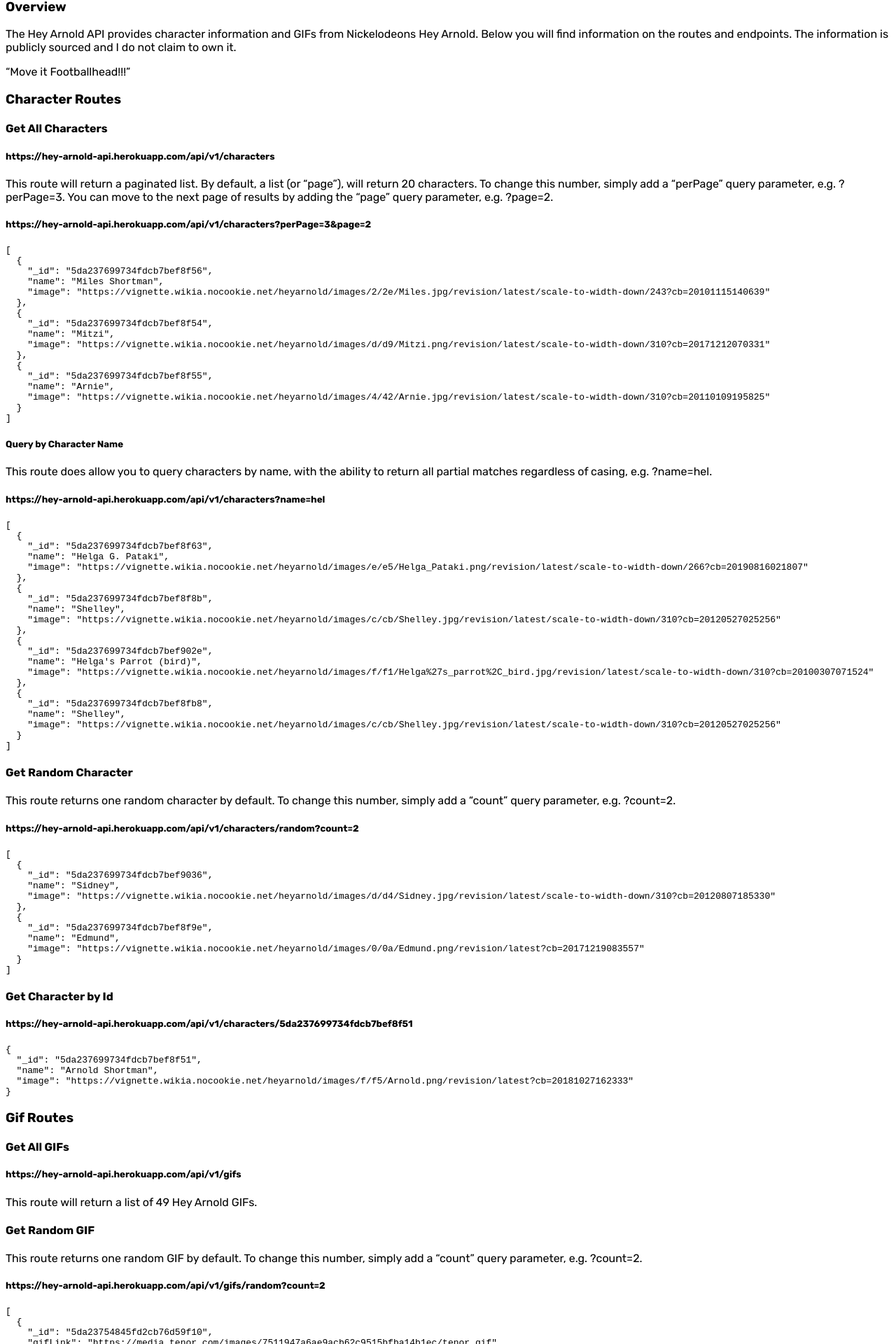
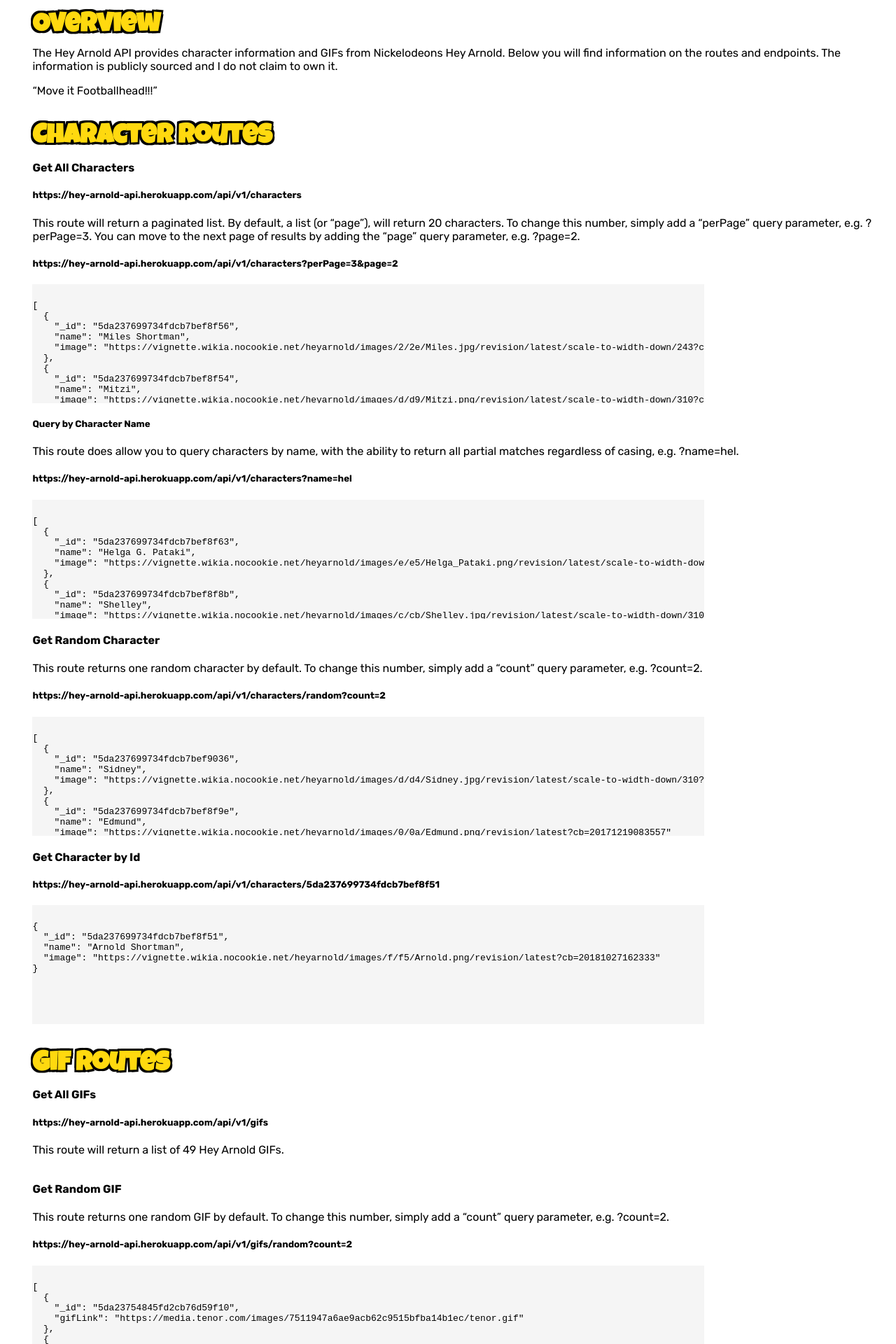
Before and after one commit to aramirezdecruz3148/hey-arnold-api-documentation, a React app: page / in a window 1280 px wide. Shown: the part 604-2524 px from the top of the page at 70% size. Built offline with nearby package versions, Linux system fonts and the light colour scheme; a web font is replaced by a local one.

Commit message:
styled the code blocks and the title for sections

```diff
--- /dev/null
+++ b/src/components/CharacterRoutes.css
@@ -0,0 +1,26 @@
+.flex {
+  display: flex;
+  flex-direction: column;
+  margin-left: 3vw;
+}
+
+.codeBlock {
+  padding-top: 10px;
+  height: 20vh;
+  overflow: scroll;
+  list-style: none;
+  width: 75vw;
+  background: whitesmoke;
+}
+
+.title {
+  font-family: 'Luckiest Guy', cursive;
+  color: #FFD90F;
+  font-size: 3vw;
+  margin-bottom: -.5vw;
+  text-shadow:
+		-.2vw -.2vw 0 #000,
+		.2vw -.2vw 0 #000,
+		-.2vw .2vw 0 #000,
+    .2vw .2vw 0 #000;
+}
--- a/src/components/CharacterRoutes.js
+++ b/src/components/CharacterRoutes.js
@@ -3,11 +3,12 @@
 import nameCharacters from '../data/characters-name';
 import randomCharacter from '../data/character-random';
 import characterById from '../data/character-id';
+import styles from './CharacterRoutes.css';
 
 export default function CharacterRoutes() {
   return (
-    <>
-      <h3>Character Routes</h3>
+    <div className={styles.flex}>
+      <h3 className={styles.title}>Character Routes</h3>
       <section>
         <h4>Get All Characters</h4>
         <h5>https://hey-arnold-api.herokuapp.com/api/v1/characters</h5>
@@ -19,7 +20,7 @@
           the <q>page</q> query parameter, e.g. ?page=2.
         </p>
         <h5>{'https://hey-arnold-api.herokuapp.com/api/v1/characters?perPage=3&page=2'}</h5>
-        <div>
+        <div className={styles.codeBlock}>
           <pre>{JSON.stringify(paginatedCharacters, null, 2)}</pre>
         </div>
         <h5>Query by Character Name</h5>
@@ -29,7 +30,7 @@
           e.g. ?name=hel.
         </p>
         <h5>https://hey-arnold-api.herokuapp.com/api/v1/characters?name=hel</h5>
-        <div>
+        <div className={styles.codeBlock}>
           <pre>{JSON.stringify(nameCharacters, null, 2)}</pre>
         </div>
       </section>
@@ -40,17 +41,17 @@
           simply add a <q>count</q> query parameter, e.g. ?count=2.
         </p>
         <h5>https://hey-arnold-api.herokuapp.com/api/v1/characters/random?count=2</h5>
-        <div>
+        <div className={styles.codeBlock}>
           <pre>{JSON.stringify(randomCharacter, null, 2)}</pre>
         </div>
       </section>
       <section>
         <h4>Get Character by Id</h4>
         <h5>https://hey-arnold-api.herokuapp.com/api/v1/characters/5da237699734fdcb7bef8f51</h5>
-        <div>
+        <div className={styles.codeBlock}>
           <pre>{JSON.stringify(characterById, null, 2)}</pre>
         </div>
       </section>
-    </>
+    </div>
   );
 }
--- a/src/components/Footer.css
+++ b/src/components/Footer.css
@@ -3,7 +3,7 @@
 footer {
   background: #8d7b92;
   width: 100vw;
-  margin: 0;
+  margin-top: 3vw;
   display: flex;
   flex-direction: column;
   align-items: center;
--- /dev/null
+++ b/src/components/GifRoutes.css
@@ -0,0 +1,28 @@
+@import url('https://fonts.googleapis.com/css?family=Luckiest+Guy&display=swap');
+
+.flex {
+  display: flex;
+  flex-direction: column;
+  margin-left: 3vw;
+}
+
+.codeBlock {
+  padding-top: 10px;
+  height: 20vh;
+  overflow: scroll;
+  list-style: none;
+  width: 75vw;
+  background: whitesmoke;
+}
+
+.title {
+  font-family: 'Luckiest Guy', cursive;
+  color: #FFD90F;
+  font-size: 3vw;
+  margin-bottom: -.5vw;
+  text-shadow:
+		-.2vw -.2vw 0 #000,
+		.2vw -.2vw 0 #000,
+		-.2vw .2vw 0 #000,
+    .2vw .2vw 0 #000;
+}
--- a/src/components/GifRoutes.js
+++ b/src/components/GifRoutes.js
@@ -1,11 +1,12 @@
 import React from 'react';
 import randomGifs from '../data/gif-random';
 import gifById from '../data/gif-id';
+import styles from './GifRoutes.css';
 
 export default function GifRoutes() {
   return (
-    <>
-      <h3>Gif Routes</h3>
+    <div className={styles.flex}>
+      <h3 className={styles.title}>Gif Routes</h3>
       <section>
         <h4>Get All GIFs</h4>
         <h5>https://hey-arnold-api.herokuapp.com/api/v1/gifs</h5>
@@ -18,17 +19,17 @@
           simply add a <q>count</q> query parameter, e.g. ?count=2.
         </p>
         <h5>https://hey-arnold-api.herokuapp.com/api/v1/gifs/random?count=2</h5>
-        <div>
+        <div className={styles.codeBlock}>
           <pre>{JSON.stringify(randomGifs, null, 2)}</pre>
         </div>
       </section>
       <section>
         <h4>Get GIF by Id</h4>
         <h5>https://hey-arnold-api.herokuapp.com/api/v1/gifs/5da23754845fd2cb76d59ee7</h5>
-        <div>
+        <div className={styles.codeBlock}>
           <pre>{JSON.stringify(gifById, null, 2)}</pre>
         </div>
       </section>
-    </>
+    </div>
   );
 }
--- /dev/null
+++ b/src/components/Overview.css
@@ -0,0 +1,17 @@
+.flex {
+  display: flex;
+  flex-direction: column;
+  margin-left: 3vw;
+}
+
+.title {
+  font-family: 'Luckiest Guy', cursive;
+  color: #FFD90F;
+  font-size: 3vw;
+  margin-bottom: -.5vw;
+  text-shadow:
+		-.2vw -.2vw 0 #000,
+		.2vw -.2vw 0 #000,
+		-.2vw .2vw 0 #000,
+    .2vw .2vw 0 #000;
+}
--- a/src/components/Overview.js
+++ b/src/components/Overview.js
@@ -1,9 +1,10 @@
 import React from 'react';
+import styles from './Overview.css';
 
 export default function Overview() {
   return (
-    <>
-      <h3>Overview</h3>
+    <div className={styles.flex}>
+      <h3 className={styles.title}>Overview</h3>
       <p>
         The Hey Arnold API provides character information and GIFs from
         Nickelodeons Hey Arnold. Below you will find information on the
@@ -11,6 +12,6 @@
         I do not claim to own it.
       </p>
       <q>Move it Footballhead!!!</q>
-    </>
+    </div>
   );
 }
```
